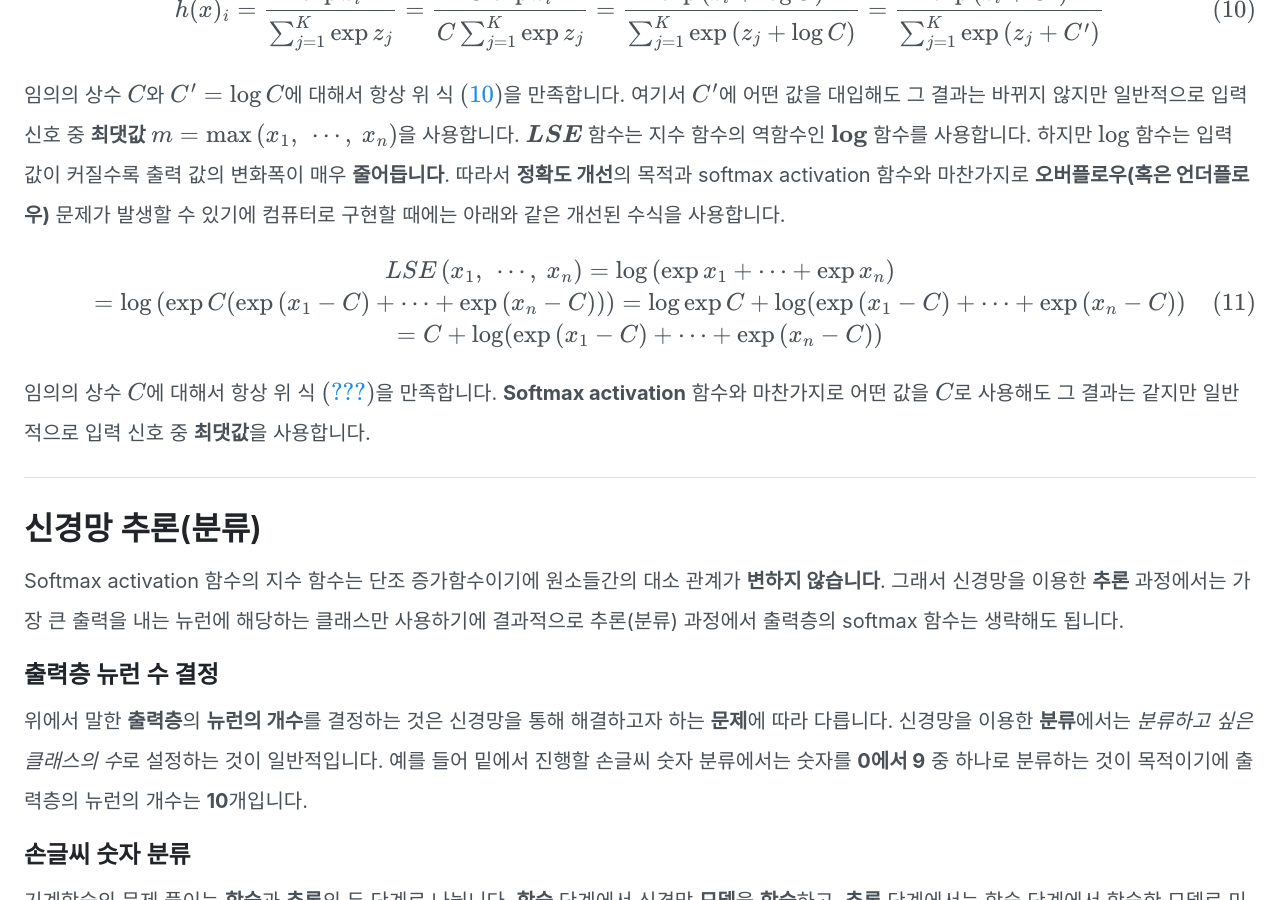
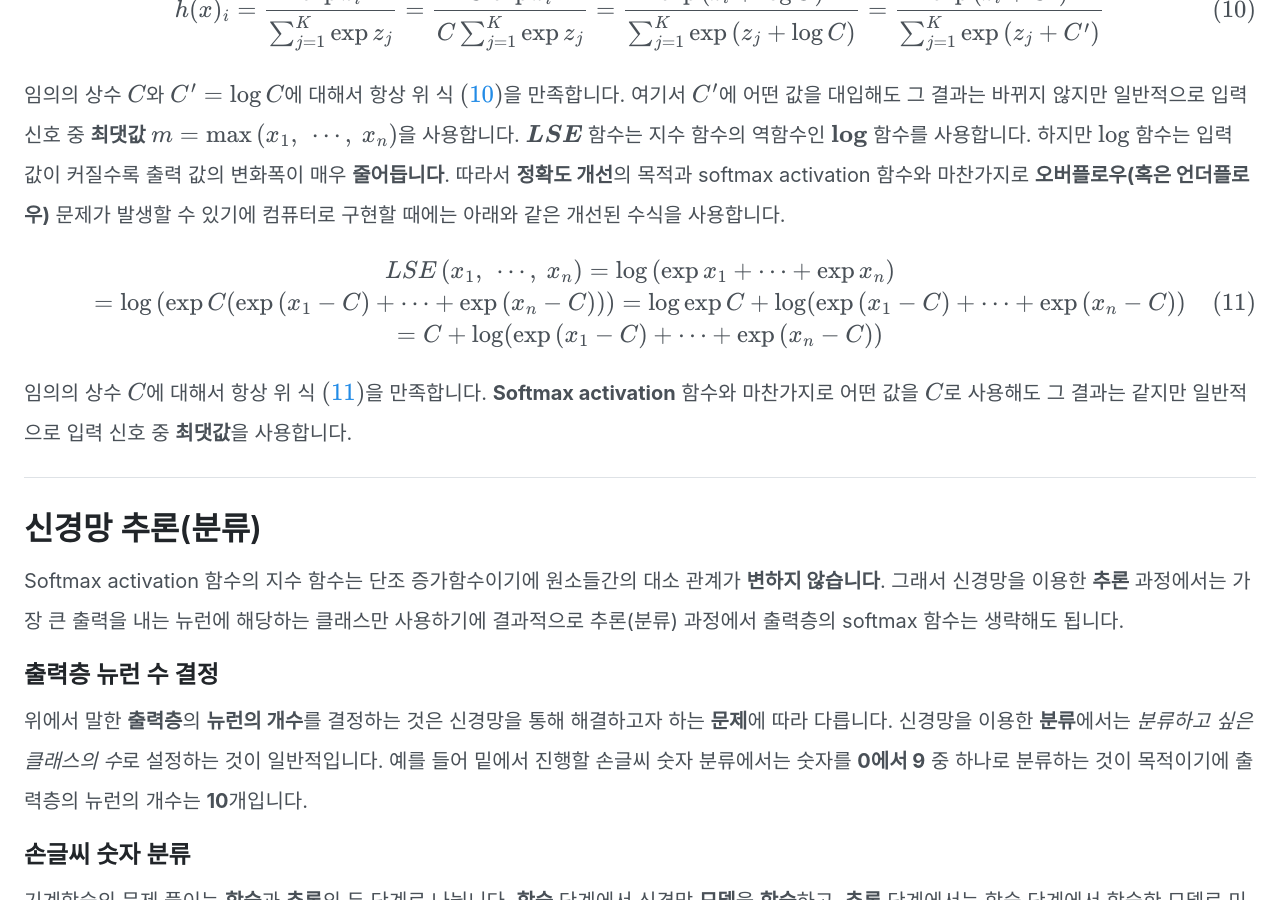
Before and after one commit to mngupark/mngupark.github.io, a Jekyll site: the page built from posts/study/machine learning/deep learning/_posts/2023-01-08-neural-network-4.md, in a window 1280 px wide and 900 px high, scrolled down 4188 px. Built offline with Jekyll 4.4.1, drawn with Linux system fonts in a browser that asks for light colours; formulas are drawn with MathJax 3.

```diff
--- a/posts/study/machine learning/deep learning/_posts/2023-01-08-neural-network-4.md
+++ b/posts/study/machine learning/deep learning/_posts/2023-01-08-neural-network-4.md
@@ -137,8 +137,8 @@ $$
 $$
 \begin{gather*}
 LSE\begin{pmatrix} x_1,\ \cdots,\ x_n \end{pmatrix}=\log{(\exp{x_1}+\cdots+\exp{x_n})} \\
-=\log{(\exp{C}(\exp{(x_1-C)}+\cdots+\exp{(x_n-C)}))}=\log{\exp{C}}+\log(\exp{(x_1-C)}+\cdots+\exp{(x_n-C)}) \tag{11} \\
-=C+\log(\exp{(x_1-C)}+\cdots+\exp{(x_n-C)}) \label{improved_lse}
+=\log{(\exp{C}(\exp{(x_1-C)}+\cdots+\exp{(x_n-C)}))}=\log{\exp{C}}+\log(\exp{(x_1-C)}+\cdots+\exp{(x_n-C)}) \label{improved_lse} \tag{11} \\
+=C+\log(\exp{(x_1-C)}+\cdots+\exp{(x_n-C)})
 \end{gather*}
 $$
 
```
